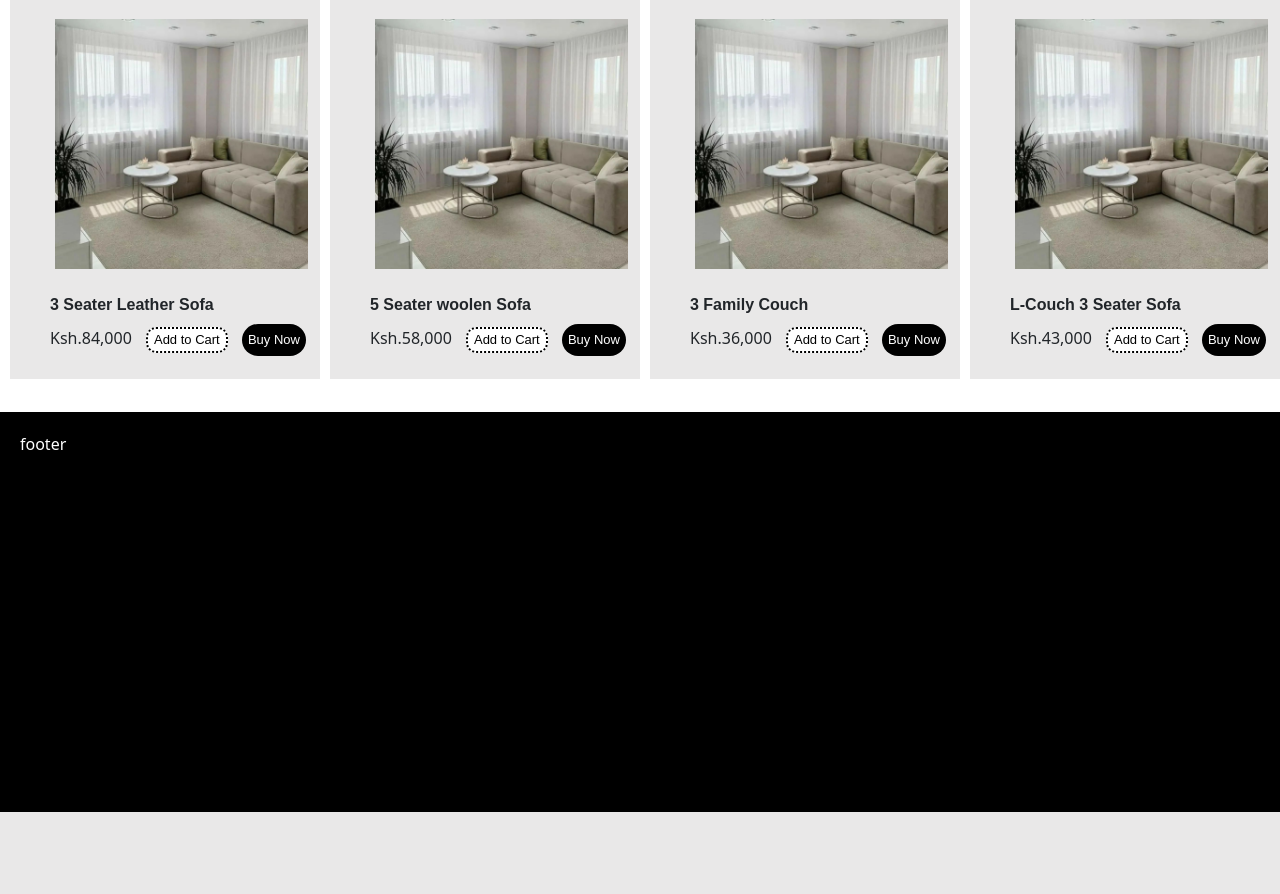
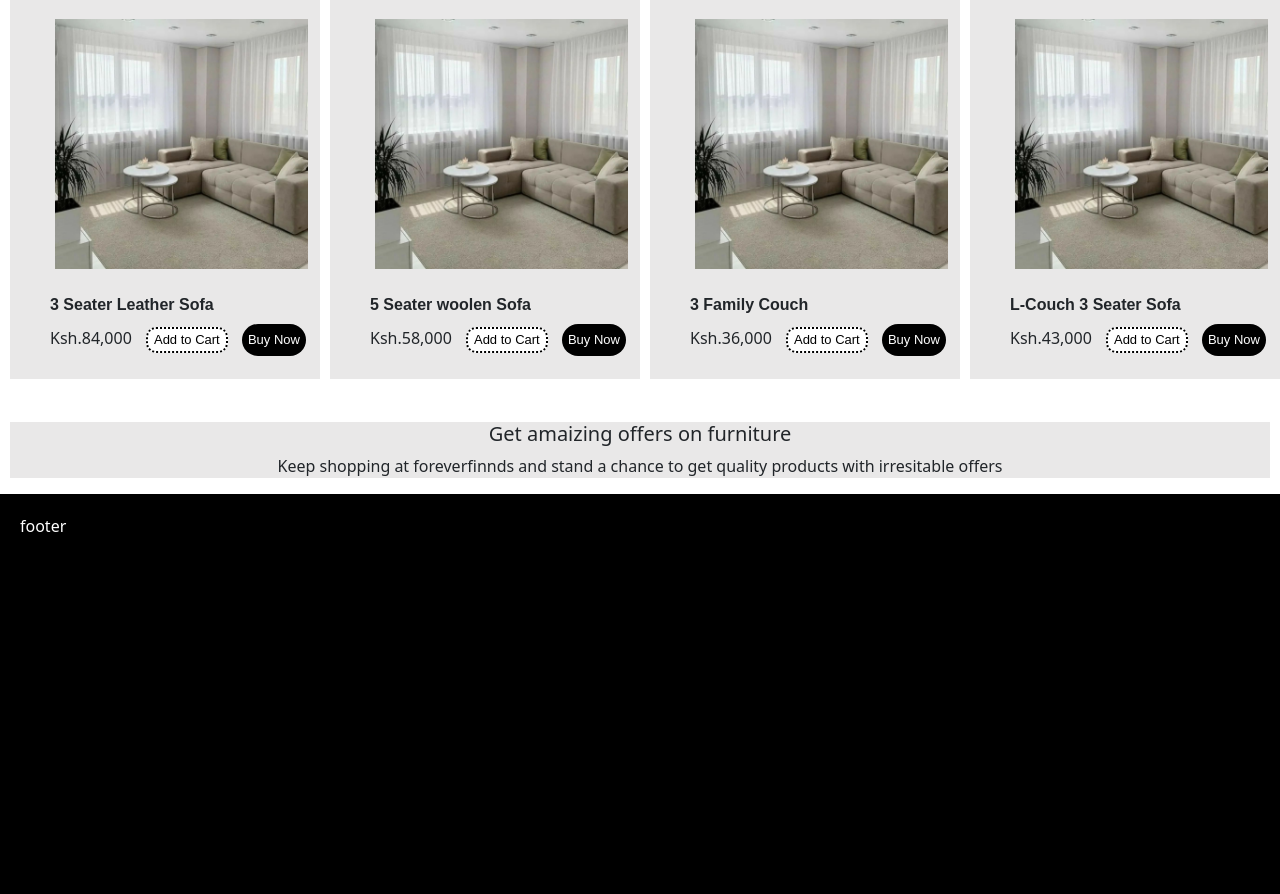
Before and after one commit to Davy-ny/Furniture, a Django app: page /living/ in a window 1280 px wide; the page is wider, and only the part inside the window is pictured. Shown: the part 998-1892 px from the top of that part. Before the commit the page ends 1810 px from the top of that part, so only its background shows below. Run offline with Django 5.2, Linux system fonts and the light colour scheme.

Commit message:
offers-section

```diff
--- a/foreverfinds/static/css/style.css
+++ b/foreverfinds/static/css/style.css
@@ -380,3 +380,9 @@ color: black;
 .my_bedroom{
     color: aqua;
 }
+
+.section_four_living{
+    background:rgb(233, 232, 232) ;
+    text-align: center;
+    margin: 10px 10px;
+}
--- a/foreverfinds/templates/livingroom.html
+++ b/foreverfinds/templates/livingroom.html
@@ -191,12 +191,14 @@
                 </div>
 
             </div>
-
-
         </section>
 
-
-
+        <section class="section_four_living">
+            <div>
+                <h5>Get amaizing offers on furniture</h5>
+                <p>Keep shopping at foreverfinnds and stand a chance to get quality products with irresitable offers</p>
+            </div>
+        </section>
 
         <footer>footer</footer>
 
--- /dev/null
+++ b/requirements.txt
@@ -0,0 +1,4 @@
+asgiref==3.7.2
+Django==5.0.1
+sqlparse==0.4.4
+typing_extensions==4.9.0
```
